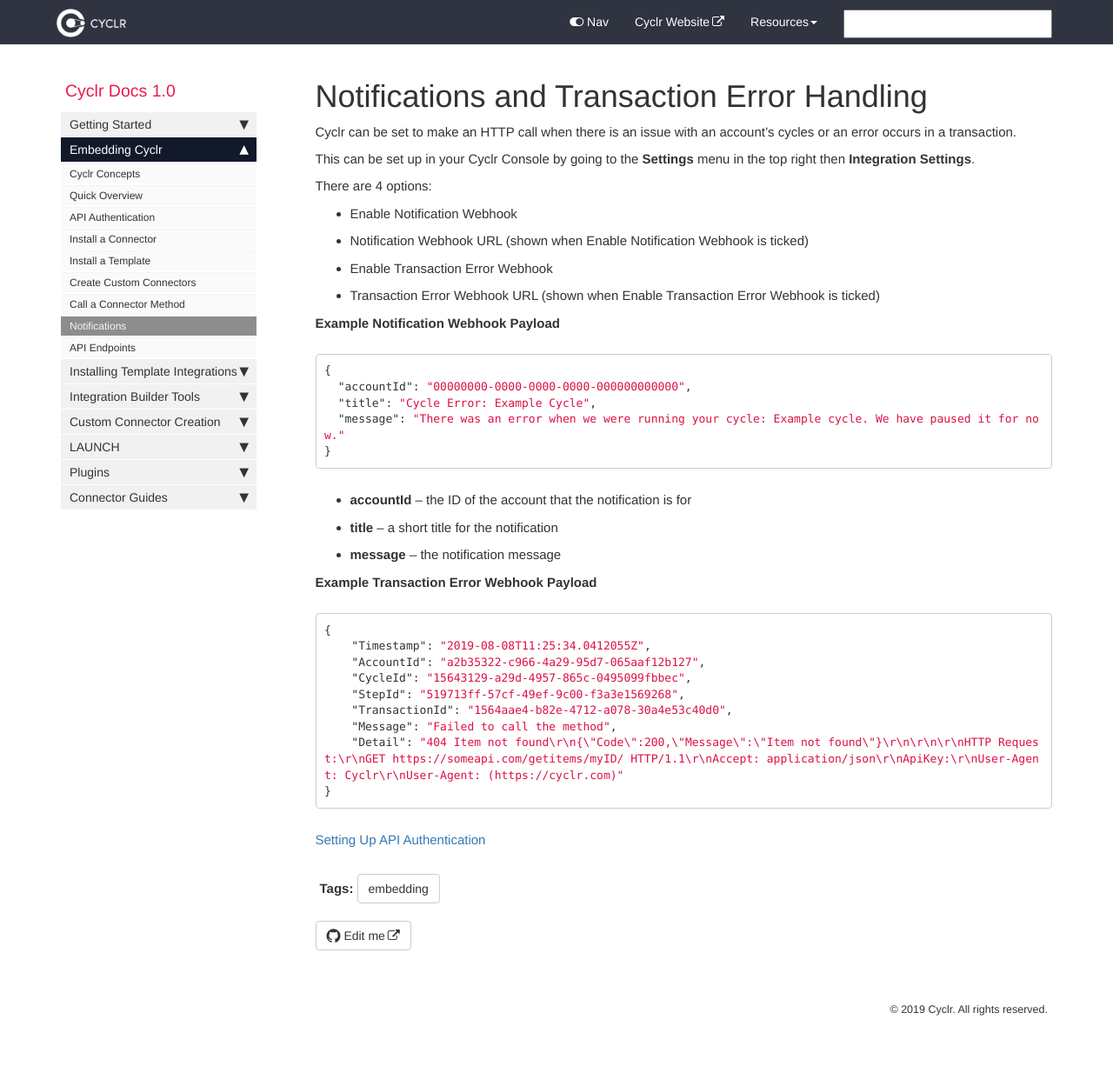
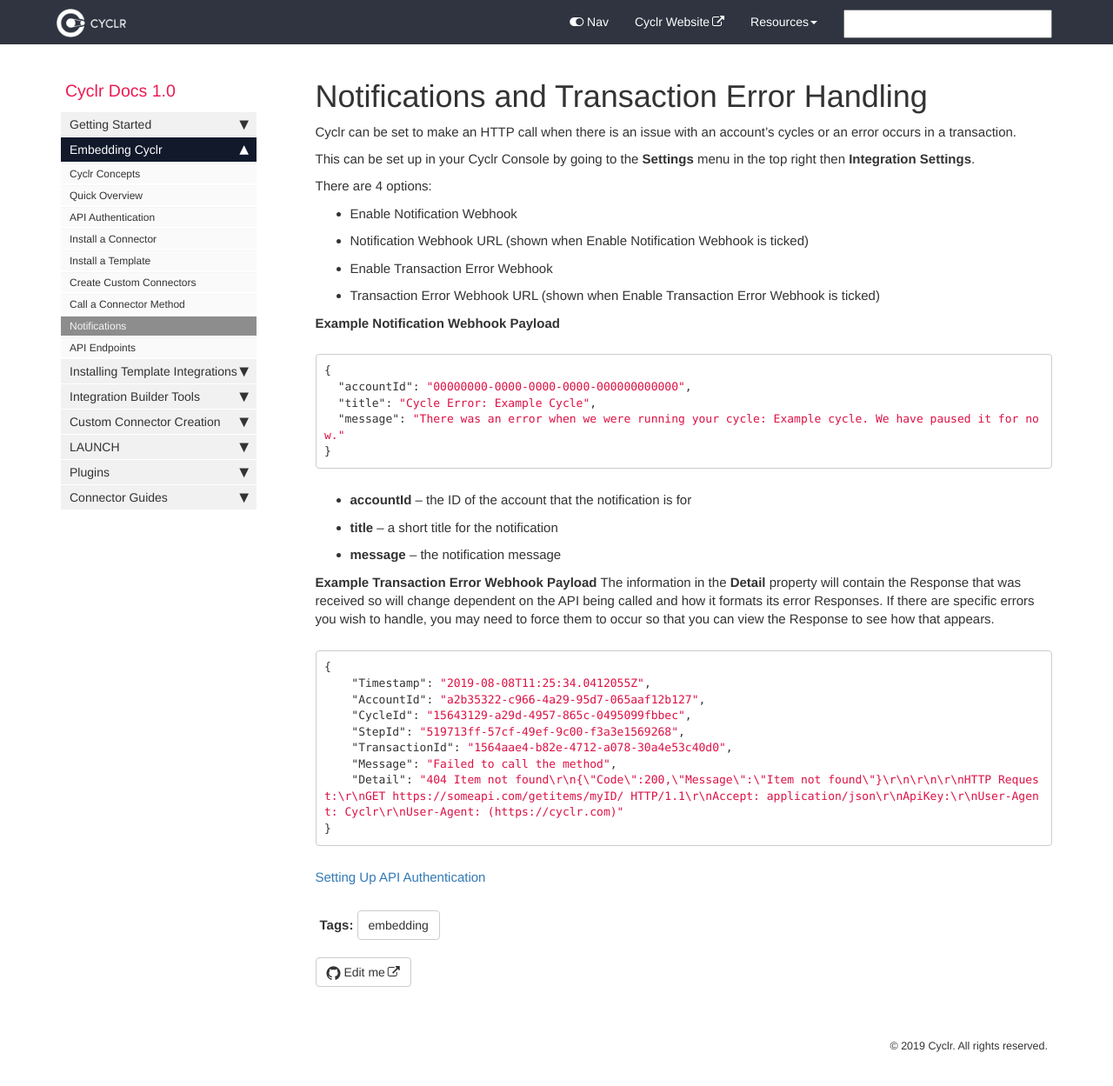
Before and after one commit to sneakysneak/docs, a Jekyll site: the page built from pages/embedding/notifications.md, in a window 1280 px wide and 1273 px high. Shown: the top 1249 px of the window at 87% size. Built offline with Jekyll 4.4.1, drawn with Linux system fonts in a browser that asks for light colours; nearby versions of some CDN libraries; comment, search, counter and statistics services are not loaded.

Commit message:
Additional info on the Detail field.

````diff
--- a/pages/embedding/notifications.md
+++ b/pages/embedding/notifications.md
@@ -33,6 +33,7 @@ There are 4 options:
 
 
 **Example Transaction Error Webhook Payload**
+The information in the **Detail** property will contain the Response that was received so will change dependent on the API being called and how it formats its error Responses.  If there are specific errors you wish to handle, you may need to force them to occur so that you can view the Response to see how that appears.
 ```json
 {
     "Timestamp": "2019-08-08T11:25:34.0412055Z",
````
